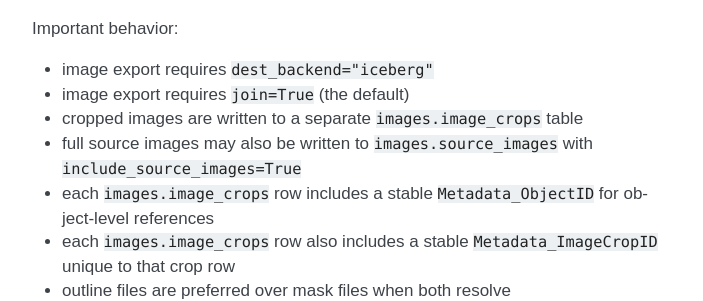
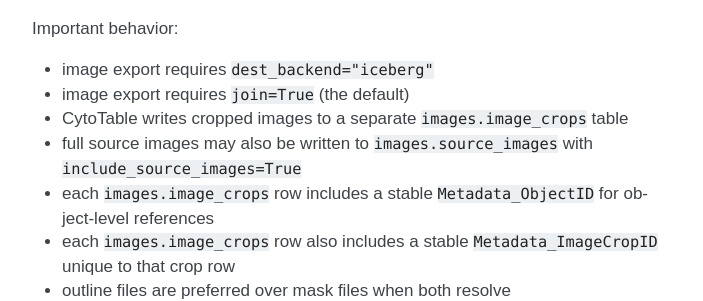
Before and after one commit to cytomining/CytoTable, a Sphinx documentation site: the page built from docs/source/tutorials/iceberg_warehouse_with_images.md, in a window 1280 px wide and 900 px high, scrolled down 2374 px. Shown: the part 151-452 px from the top of the window, without its empty margins (438-1141 px from the left). Built offline with Sphinx 7.4.7, drawn with Linux system fonts in a browser that asks for light colours; pages that are not in the unit, such as notebooks, are missing from menus.

Commit message:
docs updates
Co-Authored-By: Gregory Way <gregory.way@gmail.com>

```diff
--- a/docs/source/tutorials/iceberg_warehouse_with_images.md
+++ b/docs/source/tutorials/iceberg_warehouse_with_images.md
@@ -103,7 +103,7 @@ Important behavior:
 
 - image export requires `dest_backend="iceberg"`
 - image export requires `join=True` (the default)
-- cropped images are written to a separate `images.image_crops` table
+- CytoTable writes cropped images to a separate `images.image_crops` table
 - full source images may also be written to `images.source_images` with `include_source_images=True`
 - each `images.image_crops` row includes a stable `Metadata_ObjectID` for object-level references
 - each `images.image_crops` row also includes a stable `Metadata_ImageCropID` unique to that crop row
```
